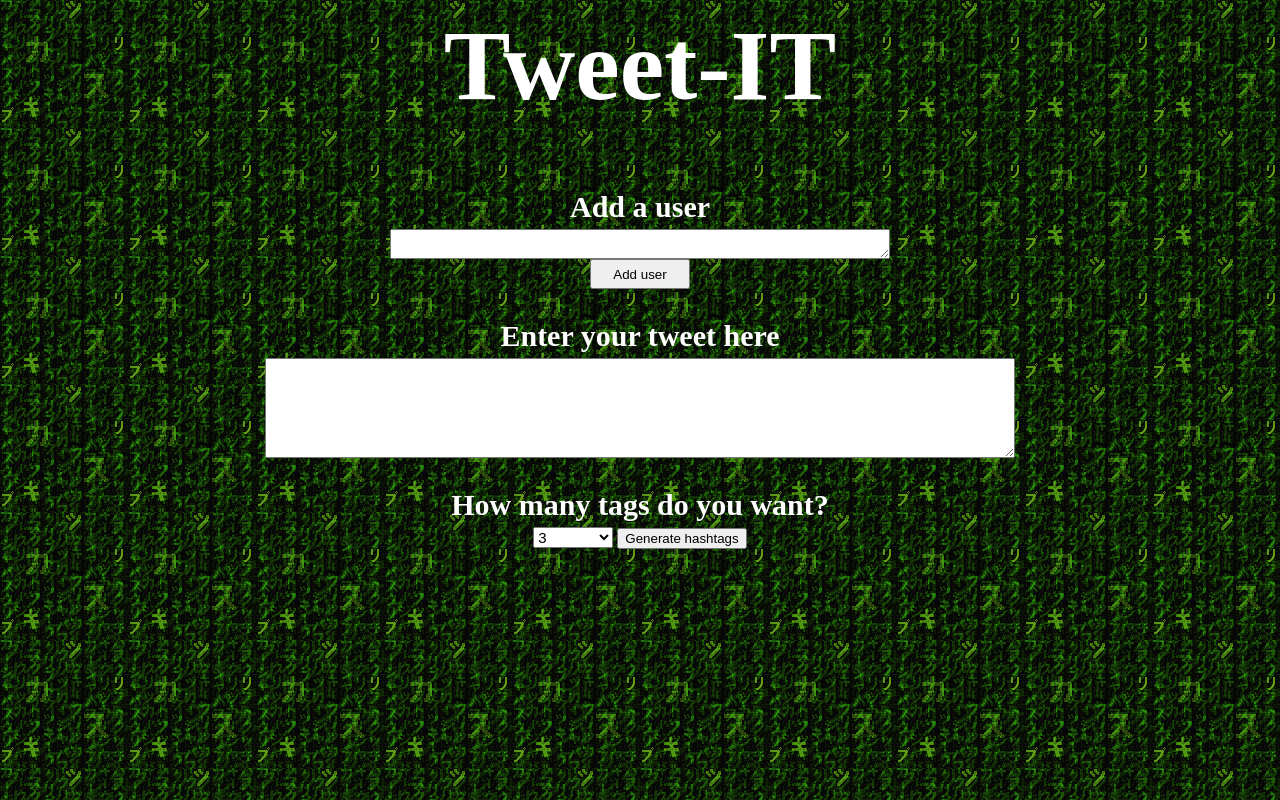
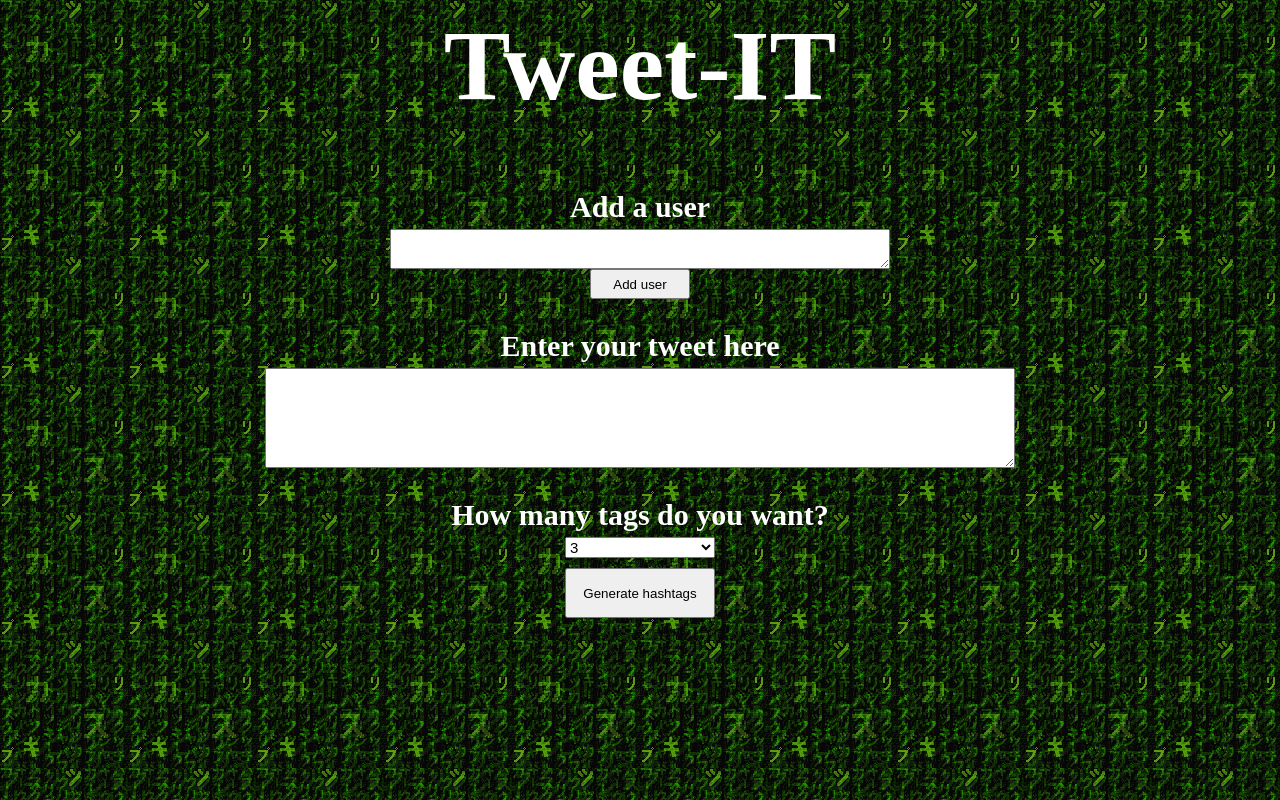
Before and after one commit to OffCourse/AI_bots, a website: page front/index.html in a window 1280 px wide. Drawn offline with Linux system fonts and the light colour scheme; files whose address does not match are found by name.

Commit message:
Changed: HTML stuff. Fixed: double #

```diff
--- a/front/Recommend.js
+++ b/front/Recommend.js
@@ -61,15 +61,11 @@ async function onChange() {
 				let button = document.createElement("BUTTON");
 				button.innerHTML = hashtags[index].key;
 				button.onclick = function () {
-					button.innerHTML = "#" + hashtags[getRandomInt(hashtags.length)].key;
+					button.innerHTML = hashtags[getRandomInt(hashtags.length)].key;
 				};
 				buttonGroup.appendChild(button);
 			}
 		});
-
-
-
 	}
-
 	document.getElementById("result").innerHTML = text + start;
 }
--- a/front/index.html
+++ b/front/index.html
@@ -12,12 +12,14 @@
             <h1>Tweet-IT</h1>
             <div >
                 <h3>Add a user</h3>
-                <textarea id="usernameTextarea", style="width: 500px; height: 30px;"></textarea>
-
+                <textarea id="usernameTextarea", style="width: 500px; height: 40px;"></textarea>
             </div>
             <button onclick="addUser()" style="width: 100px; height: 30px;">Add user</button>
+            <div>
             <h3>Enter your tweet here</h3>
             <textarea id="textarea"></textarea>
+            </div>
+            <div>
             <h3>How many tags do you want?</h3>
             <select id="amountOfTags" oninput="onChange()">
                 <option>1</option>
@@ -25,7 +27,10 @@
                 <option selected = "selected">3</option>
                 <option>4</option>
             </select>
-            <button onclick="onChange()">Generate hashtags</button>
+            </div>
+            <div>
+            <button onclick="onChange()"  style="width: 150px; height: 50px; margin-top: 10px;">Generate hashtags</button>
+            </div>
             <h1 id="result"></h1>
             <div class="btn-group">
             </div>
@@ -42,7 +47,7 @@
             color: white;
         }
         select {
-            width: 80px;
+            width: 150px;
             font-size: 15px;
         }
         h1 {
```
